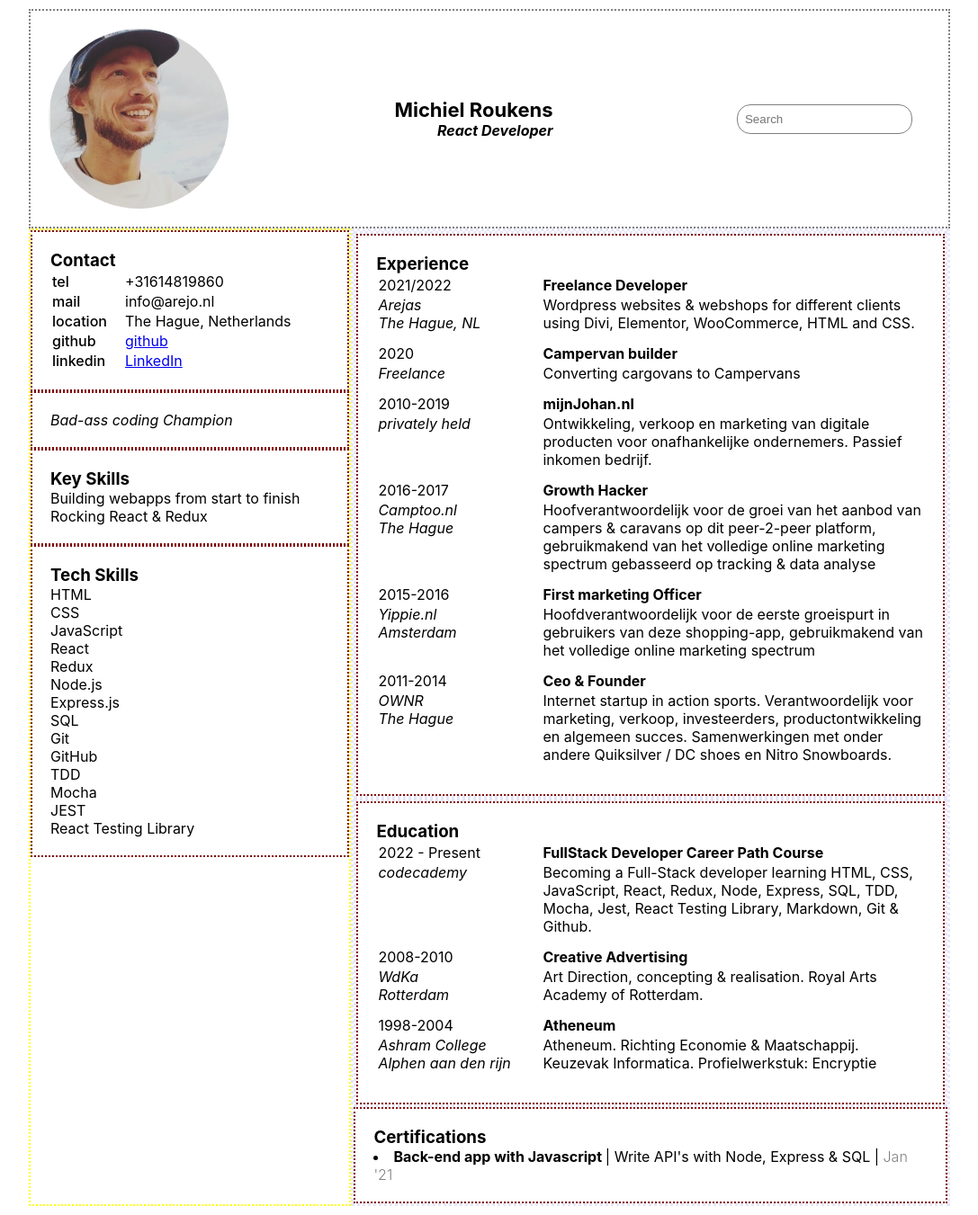
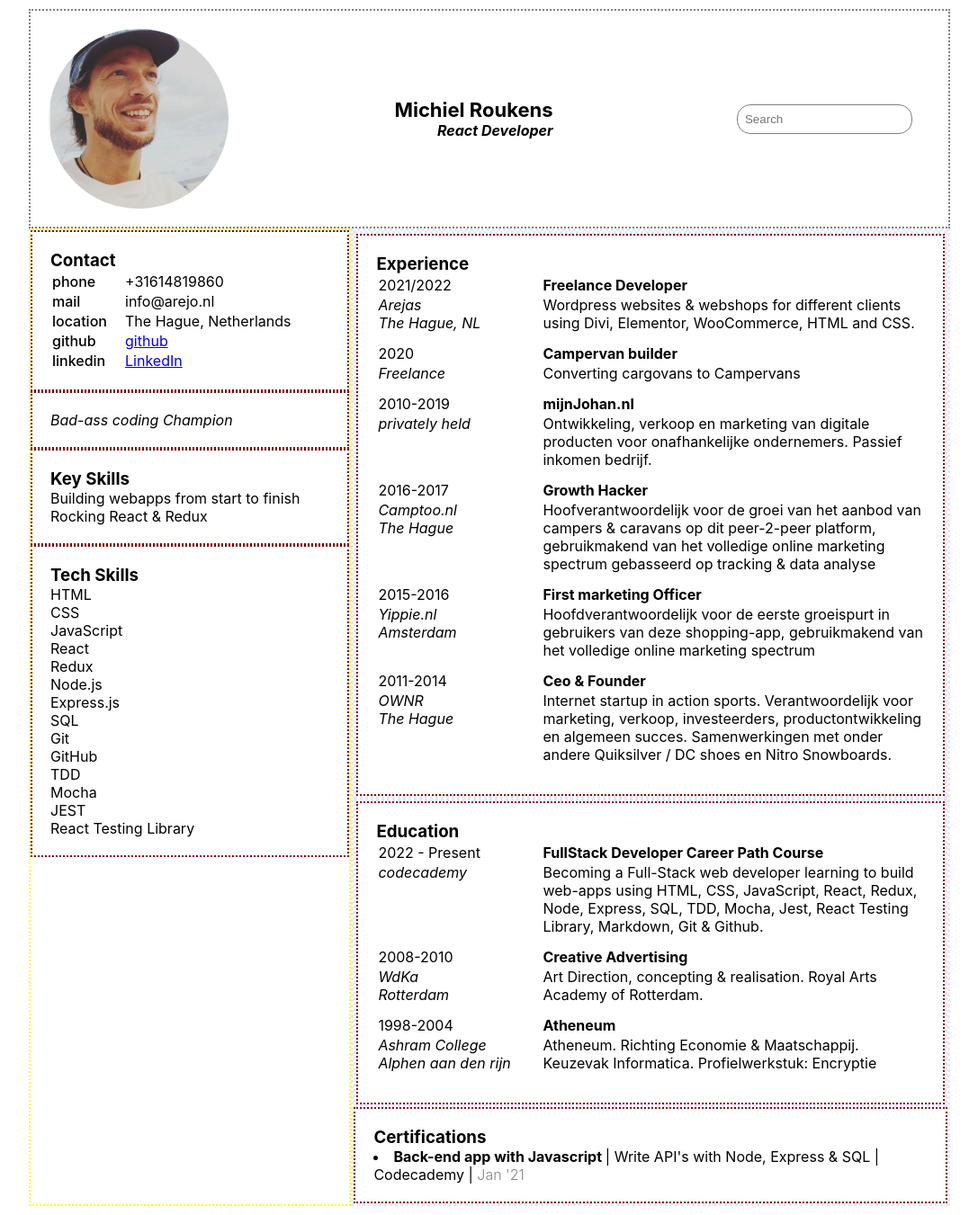
Before and after one commit to arejasverduras/resume, a React (Create React App) app: page / in a window 1280 px wide. Shown: the whole page at 90% size, without its empty margins (96-1183 px from the left). Built offline with nearby package versions, Linux system fonts and the light colour scheme.

Commit message:
search contact keys

```diff
--- a/src/App.js
+++ b/src/App.js
@@ -5,7 +5,6 @@ import { profileData } from './data';
 import { Header } from './components/header/Header';
 import { SideBar } from './components/SideBar/SideBar';
 import { Content} from './components/Content/Content';
-import { Search } from './features/Search';
 
 function App() {
   const {
@@ -39,6 +38,20 @@ function App() {
         job.location.toLowerCase().includes(searchTerm.toLowerCase())));
 
 
+
+      const contactArray = Object.entries(contactInfo);
+      const contactFiltered = contactArray.filter(([key, value]) => key.includes(searchTerm));
+      const filteredContacts = Object.fromEntries(contactFiltered);
+  //     const contactTable =
+  //     <table>
+  // {        contactArray.map(([key, value]) =>
+  //                 <tr>
+  //                     <td style={{"width": "30%"}}colSpan="1" className="contactKey">{key}</td>
+  //                     <td className="contactValue">{value}</td>
+  //                 </tr>
+  //         )}
+  //     </table>
+
   return (
     <div className="App">
       <Header
@@ -52,7 +65,7 @@ function App() {
     summary={summary}
     keySkills={searchFilter(keySkills)}
     techSkills={searchFilter(techSkills)}
-    contactInfo={contactInfo}
+    contactInfo={filteredContacts}
      />
     <Content jobs={availableJobs} certifications={certifications} />
     </div>
--- a/src/components/Certificates/Certificates.js
+++ b/src/components/Certificates/Certificates.js
@@ -8,7 +8,7 @@ export const Certificates = ({jobs, title, certifications}) => {
             certifications.map(cert =>
         <li>
             <b>{cert.title} </b>
-                 | {cert.description} |
+                 | {cert.description} | {cert.institute} |
             <span style={{"fontWeight": 300, "color": "grey"}}> {cert.date}</span>
         </li>
 
--- a/src/data.js
+++ b/src/data.js
@@ -67,7 +67,7 @@ export const profileData = {
         company: 'codecademy',
         location: '',
         title: 'FullStack Developer Career Path Course',
-        description: 'Becoming a Full-Stack developer learning HTML, CSS, JavaScript, React, Redux, Node, Express, SQL, TDD, Mocha, Jest, React Testing Library, Markdown, Git & Github.'
+        description: 'Becoming a Full-Stack web developer learning to build web-apps using HTML, CSS, JavaScript, React, Redux, Node, Express, SQL, TDD, Mocha, Jest, React Testing Library, Markdown, Git & Github.'
     },
     {
         type: 'edu',
@@ -93,7 +93,7 @@ export const profileData = {
         date: "Jan '21"
     }],
     contactInfo: {
-        tel: '+31614819860',
+        phone: '+31614819860',
         mail: 'info@arejo.nl',
         location: 'The Hague, Netherlands',
         github: <a href='https://github.com/arejasverduras'>github</a>,
```
